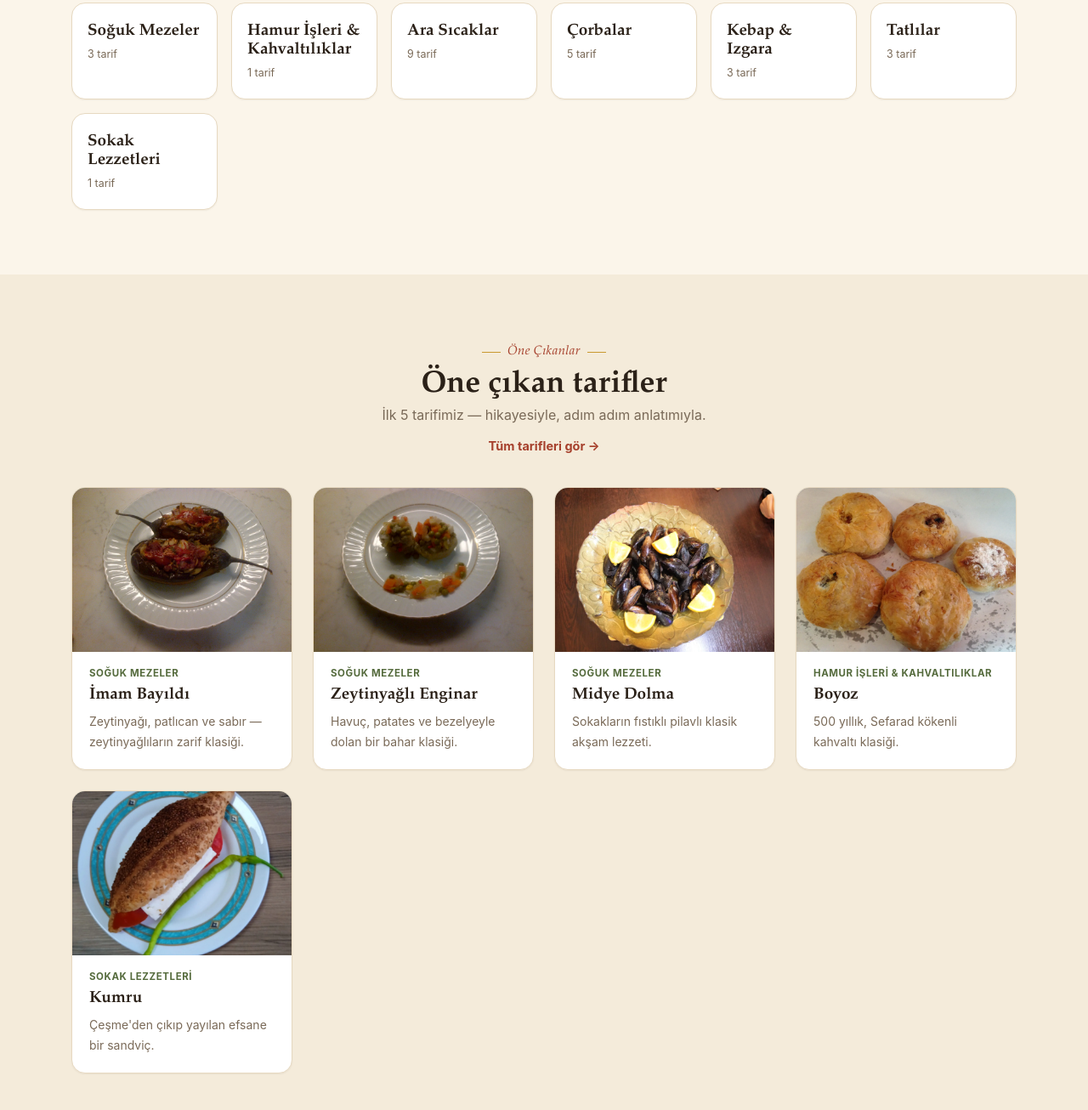
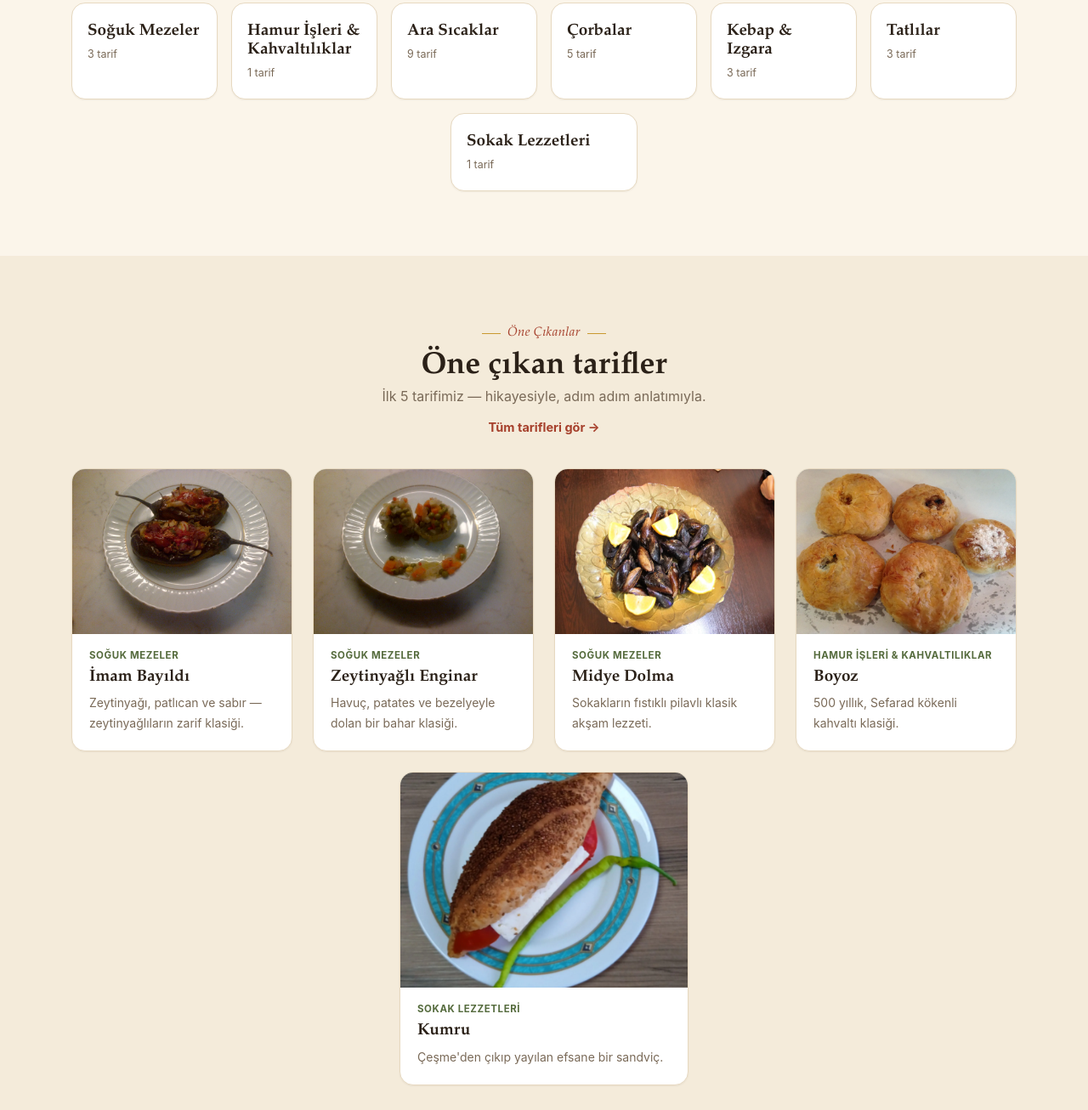
Before and after one commit to concon016/yemektariflerimiz, a plain HTML site: page index.html in a window 1280 px wide. Shown: the part 1034-2340 px from the top of the page at 85% size. Drawn offline with Linux system fonts and the light colour scheme.

Commit message:
Fix asymmetric grid layouts: convert regions/recipes/features grids to centered flexbox
CSS grid auto-fill left incomplete last rows aligned to the left instead of
centered, causing visible asymmetry with odd item counts (7 categories,
5 featured recipes, 4 features).

```diff
--- a/style.css
+++ b/style.css
@@ -303,12 +303,15 @@ p { line-height: 1.7; margin: 0 0 1em; color: var(--ink-muted); }
 
 /* ---------- Region chapters ---------- */
 .regions-grid {
-  display: grid;
-  grid-template-columns: repeat(auto-fill, minmax(150px, 1fr));
+  display: flex;
+  flex-wrap: wrap;
+  justify-content: center;
   gap: 16px;
 }
 .region-card {
   position: relative;
+  flex: 1 1 150px;
+  max-width: 220px;
   padding: 22px 18px;
   border-radius: var(--radius);
   background: var(--surface);
@@ -334,10 +337,12 @@ p { line-height: 1.7; margin: 0 0 1em; color: var(--ink-muted); }
 
 /* ---------- Recipe cards ---------- */
 .recipes-grid {
-  display: grid;
-  grid-template-columns: repeat(auto-fill, minmax(260px, 1fr));
+  display: flex;
+  flex-wrap: wrap;
+  justify-content: center;
   gap: 24px;
 }
+.recipes-grid .recipe-card { flex: 1 1 260px; max-width: 340px; }
 
 .subcat-block { margin-bottom: 52px; }
 .subcat-block:last-child { margin-bottom: 0; }
@@ -410,11 +415,14 @@ p { line-height: 1.7; margin: 0 0 1em; color: var(--ink-muted); }
 
 /* ---------- Feature strip ---------- */
 .features-grid {
-  display: grid;
-  grid-template-columns: repeat(auto-fit, minmax(240px, 1fr));
+  display: flex;
+  flex-wrap: wrap;
+  justify-content: center;
   gap: 22px;
 }
 .feature-card {
+  flex: 1 1 240px;
+  max-width: 280px;
   padding: 28px 24px;
   border-radius: var(--radius);
   background: var(--surface);
```
